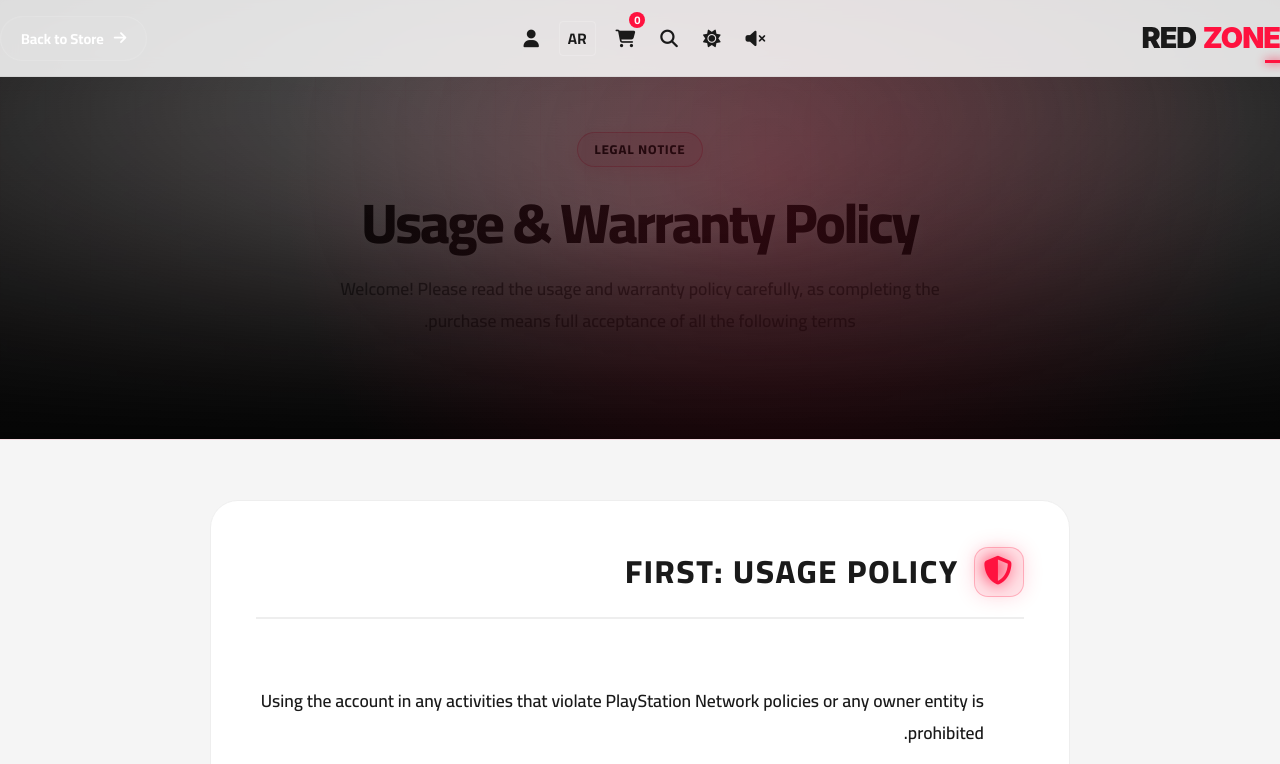
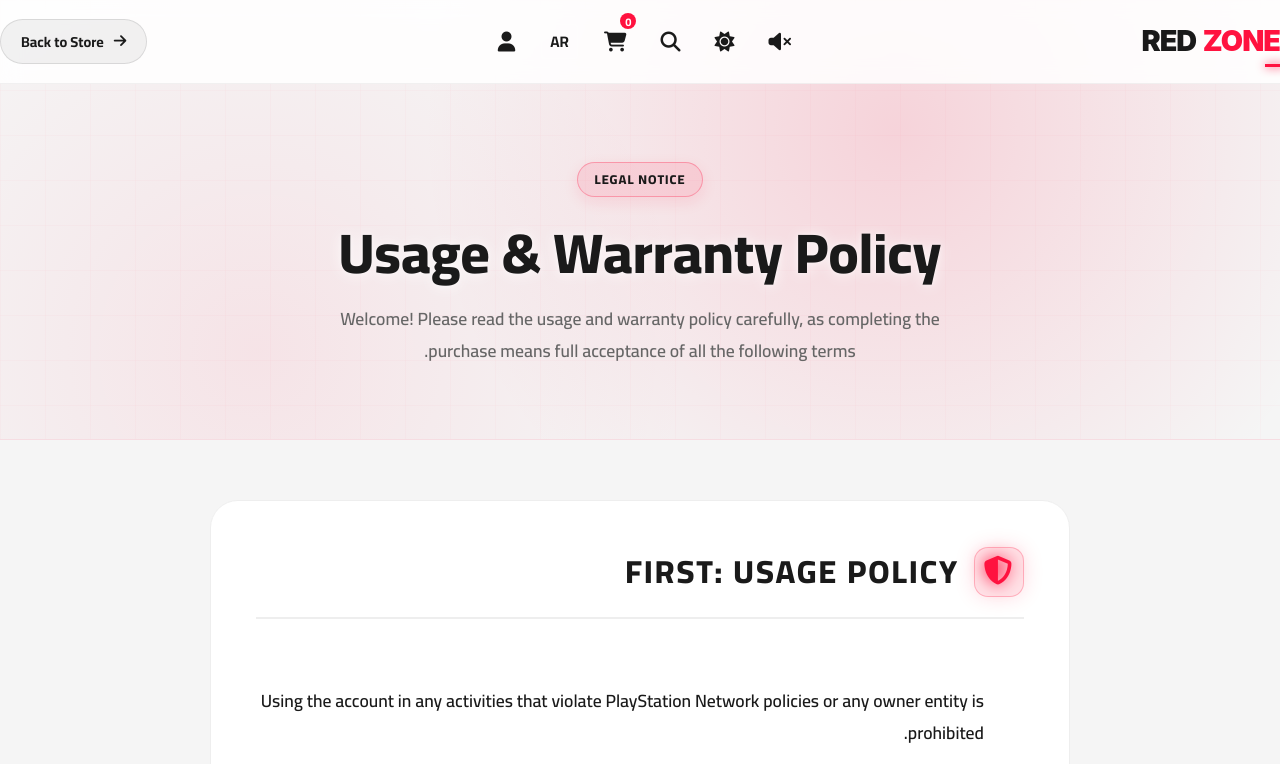
Before and after one commit to ahmedgreesh/red-zone-project_2, a plain HTML site: page policy.html in a window 1280 px wide. Both pictures are taken after a click on the button 711 px from the left and 38 px from the top of the page. Shown: the top 764 px of the page. Drawn offline with Linux system fonts and the light colour scheme; no server answers.

Commit message:
edit polict page

```diff
--- a/css/style.css
+++ b/css/style.css
@@ -401,15 +401,16 @@
 .nav-icons {
     display: flex;
     align-items: center;
-    gap: 15px;
+    gap: 18px;
 }
 
 .icon-btn {
     background: transparent;
     color: white;
-    font-size: 1.1rem;
+    font-size: 1.25rem;
     position: relative;
-    padding: 5px;
+    padding: 8px;
+    border-radius: 50%;
     transition: var(--transition-fast);
 }
 
@@ -445,8 +446,8 @@
 
 .cart-count {
     position: absolute;
-    top: -5px;
-    right: -5px;
+    top: -2px;
+    right: -2px;
     background: var(--accent-red);
     color: white;
     font-size: 0.7rem;
@@ -1310,7 +1311,7 @@
 }
 
 .modal.show .modal-content {
-    transform: translateY(0);
+    transform: none; /* fixes mobile input focus issues inside transformed containers */
 }
 
 .close-modal {
@@ -1584,6 +1585,10 @@
     padding: 12px;
     border-radius: 5px;
     color: white;
+    -webkit-user-select: text; /* Force allow selection on mobile */
+    user-select: text;
+    -webkit-appearance: none; /* Prevent iOS default styling issues */
+    appearance: none;
 }
 
 .light-mode .form-group label {
@@ -1598,6 +1603,7 @@
 
 .form-group input:focus {
     border-color: var(--accent-red);
+    outline: none;
 }
 
 .auth-switch {
--- a/policy.html
+++ b/policy.html
@@ -5,7 +5,7 @@
     <meta charset="UTF-8">
     <meta name="viewport" content="width=device-width, initial-scale=1.0">
     <title>ريد زون | سياسة الاستخدام والضمان</title>
-    <link rel="stylesheet" href="css/style.css?v=2.1">
+    <link rel="stylesheet" href="css/style.css?v=2.2">
     <!-- Font Awesome for Icons -->
     <link rel="stylesheet" href="https://cdnjs.cloudflare.com/ajax/libs/font-awesome/6.4.0/css/all.min.css">
     <link href="https://fonts.googleapis.com/css2?family=Cairo:wght@400;600;700;800&display=swap" rel="stylesheet">
@@ -52,10 +52,23 @@
             background: var(--red);
             border-color: var(--red);
             transform: translateX(-5px);
+            color: #fff;
+        }
+
+        .light-mode .back-link {
+            color: var(--text-main);
+            background: rgba(0, 0, 0, 0.05);
+            border-color: rgba(0, 0, 0, 0.1);
+        }
+
+        .light-mode .back-link:hover {
+            color: #fff;
+            background: var(--red);
+            border-color: var(--red);
         }
 
         /* ===================== HERO ===================== */
-        .hero {
+        .policy-hero {
             height: 55vh;
             display: flex;
             align-items: center;
@@ -67,7 +80,7 @@
             border-bottom: 1px solid rgba(255, 18, 63, 0.1);
         }
 
-        .hero::before {
+        .policy-hero::before {
             content: '';
             position: absolute;
             inset: 0;
@@ -115,7 +128,7 @@
             box-shadow: 0 5px 15px rgba(255, 18, 63, 0.1);
         }
 
-        .hero h1 {
+        .policy-hero h1 {
             font-size: 3.5rem;
             font-weight: 900;
             color: var(--text-main);
@@ -124,15 +137,16 @@
             text-shadow: 0 2px 20px rgba(0, 0, 0, 0.9), 0 0 40px rgba(0, 0, 0, 0.8);
         }
 
-        .light-mode .hero h1 {
-            text-shadow: 0 1px 15px rgba(255, 255, 255, 0.8);
+        .light-mode .policy-hero h1 {
+            color: var(--text-main);
+            text-shadow: 0 1px 15px rgba(255, 255, 255, 0.8), 0 0 5px rgba(255, 255, 255, 0.5);
         }
 
-        .hero h1 span {
+        .policy-hero h1 span {
             color: var(--red);
         }
 
-        .hero p {
+        .policy-hero p {
             font-size: 1.1rem;
             color: rgba(255, 255, 255, 0.88);
             max-width: 650px;
@@ -142,7 +156,7 @@
             text-shadow: 0 1px 10px rgba(0, 0, 0, 0.8);
         }
 
-        .light-mode .hero p {
+        .light-mode .policy-hero p {
             color: var(--text-muted);
             text-shadow: none;
         }
@@ -448,7 +462,7 @@
     </header>
 
     <!-- HERO -->
-    <div class="hero">
+    <div class="policy-hero">
         <div class="hero-grid"></div>
         <div class="hero-inner">
             <div class="hero-badge" data-i18n="policy_hero_badge">Legal Notice</div>
```
Also changed, not shown: index.html (+1 -1 lines), plus.html (+1 -1 lines), red.html (+1 -1 lines).
